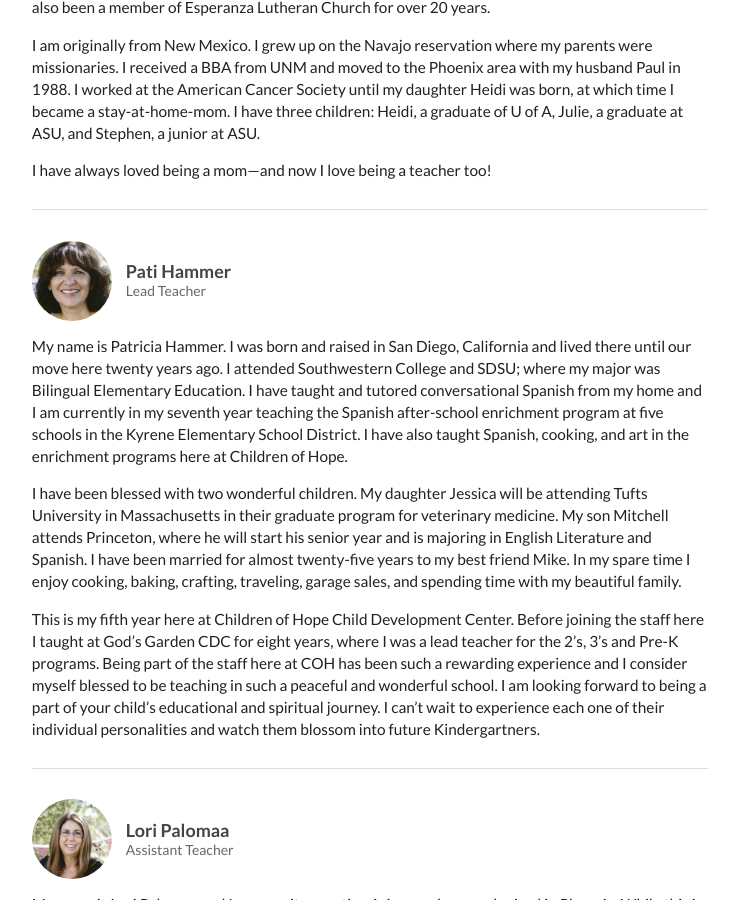
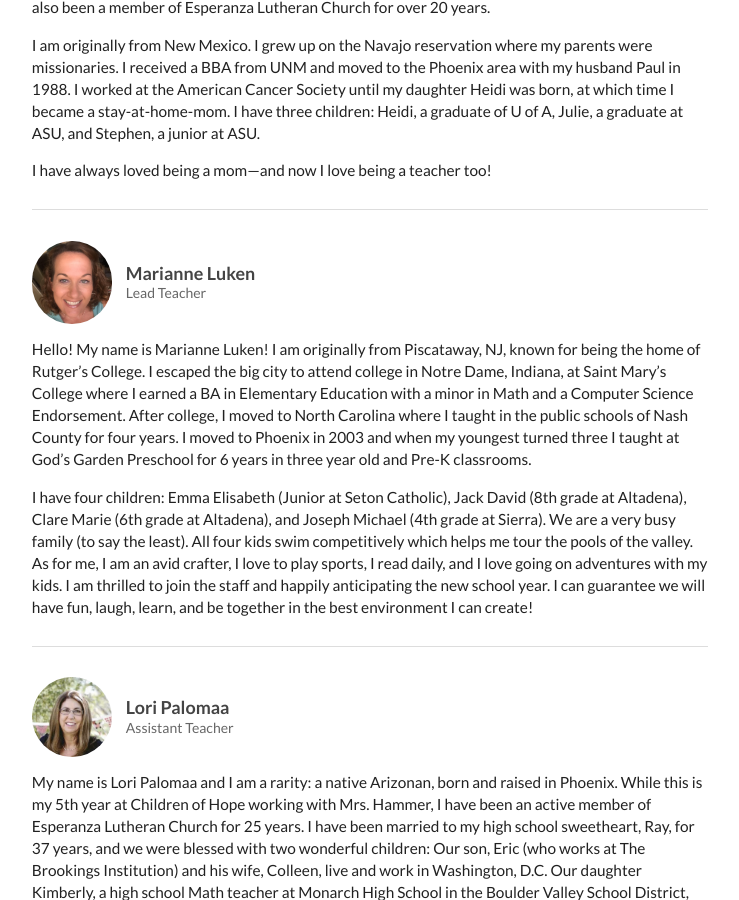
Before and after one commit to childrenofhope/childrenofhope, a Jekyll site: the page built from about/teachers.md, in a window 1280 px wide and 900 px high, scrolled down 2571 px. Shown: the whole window, without its empty margins (270-1009 px from the left). Built offline with Jekyll 4.4.1, drawn with Linux system fonts in a browser that asks for light colours.

Commit message:
Adding bio for Marianne Luken.  Removing bio for Pati Hammer

```diff
--- a/about/teachers.md
+++ b/about/teachers.md
@@ -165,40 +165,22 @@ Teachers & Staff
 <div class="ui section divider"></div>
 
 <h3 class="ui header">
-  <img src="{{ site.baseurl }}/assets/images/teachers/pati_hammer.png"
-    alt="Pati Hammer" class="ui tiny circular image" />
+  <img src="{{ site.baseurl }}/assets/images/teachers/marianne_luken.png"
+    alt="Marianne Luken" class="ui tiny circular image" />
   <div class="content">
-    Pati Hammer
+    Marianne Luken
     <div class="sub header">Lead Teacher</div>
   </div>
 </h3>
 
 <p>
-  My name is Patricia Hammer. I was born and raised in San Diego, California and lived there
-  until our move here twenty years ago. I attended Southwestern College and SDSU; where my
-  major was Bilingual Elementary Education. I have taught and tutored conversational Spanish
-  from my home and I am currently in my seventh year teaching the Spanish after-school enrichment
-  program at five schools in the Kyrene Elementary School District. I have also taught Spanish,
-  cooking, and art in the enrichment programs here at Children of Hope.
+  Hello!  My name is Marianne Luken!  I am originally from Piscataway, NJ, known for being the home of Rutger’s College.  I escaped the big city to attend college in Notre Dame, Indiana, at Saint Mary’s College where I earned a BA in Elementary Education with a minor in Math and a Computer Science Endorsement.  After college, I moved to North Carolina where I taught in the public schools of Nash County for four years.  I moved to Phoenix in 2003 and when my youngest turned three I taught at God’s Garden Preschool for 6 years in three year old and Pre-K classrooms.
 </p>
 
 <p>
-  I have been blessed with two wonderful children. My daughter Jessica will be attending Tufts
-  University in Massachusetts in their graduate program for veterinary medicine. My son Mitchell
-  attends Princeton, where he will start his senior year and is majoring in English Literature
-  and Spanish. I have been married for almost twenty-five years to my best friend Mike. In my
-  spare time I enjoy cooking, baking, crafting, traveling, garage sales, and spending time with
-  my beautiful family.
+  I have four children:  Emma Elisabeth (Junior at Seton Catholic), Jack David (8th grade at Altadena), Clare Marie (6th grade at Altadena), and Joseph Michael (4th grade at Sierra).  We are a very busy family (to say the least).  All four kids swim competitively which helps me tour the pools of the valley.  As for me, I am an avid crafter, I love to play sports, I read daily, and I love going on adventures with my kids.  I am thrilled to join the staff and happily anticipating the new school year.  I can guarantee we will have fun, laugh, learn, and be together in the best environment I can create!
 </p>
 
-<p>
-  This is my fifth year here at Children of Hope Child Development Center. Before joining the staff
-  here I taught at God’s Garden CDC for eight years, where I was a lead teacher for the 2’s, 3’s
-  and Pre-K programs. Being part of the staff here at COH has been such a rewarding experience and
-  I consider myself blessed to be teaching in such a peaceful and wonderful school. I am looking
-  forward to being a part of your child’s educational and spiritual journey. I can’t wait to experience
-  each one of their individual personalities and watch them blossom into future Kindergartners.
-</p>
 
 <div class="ui section divider"></div>
 
```
Also changed, not shown: Gemfile.lock, assets/images/teachers/marianne_luken.png (added), assets/images/teachers/pati_hammer.png (deleted).
